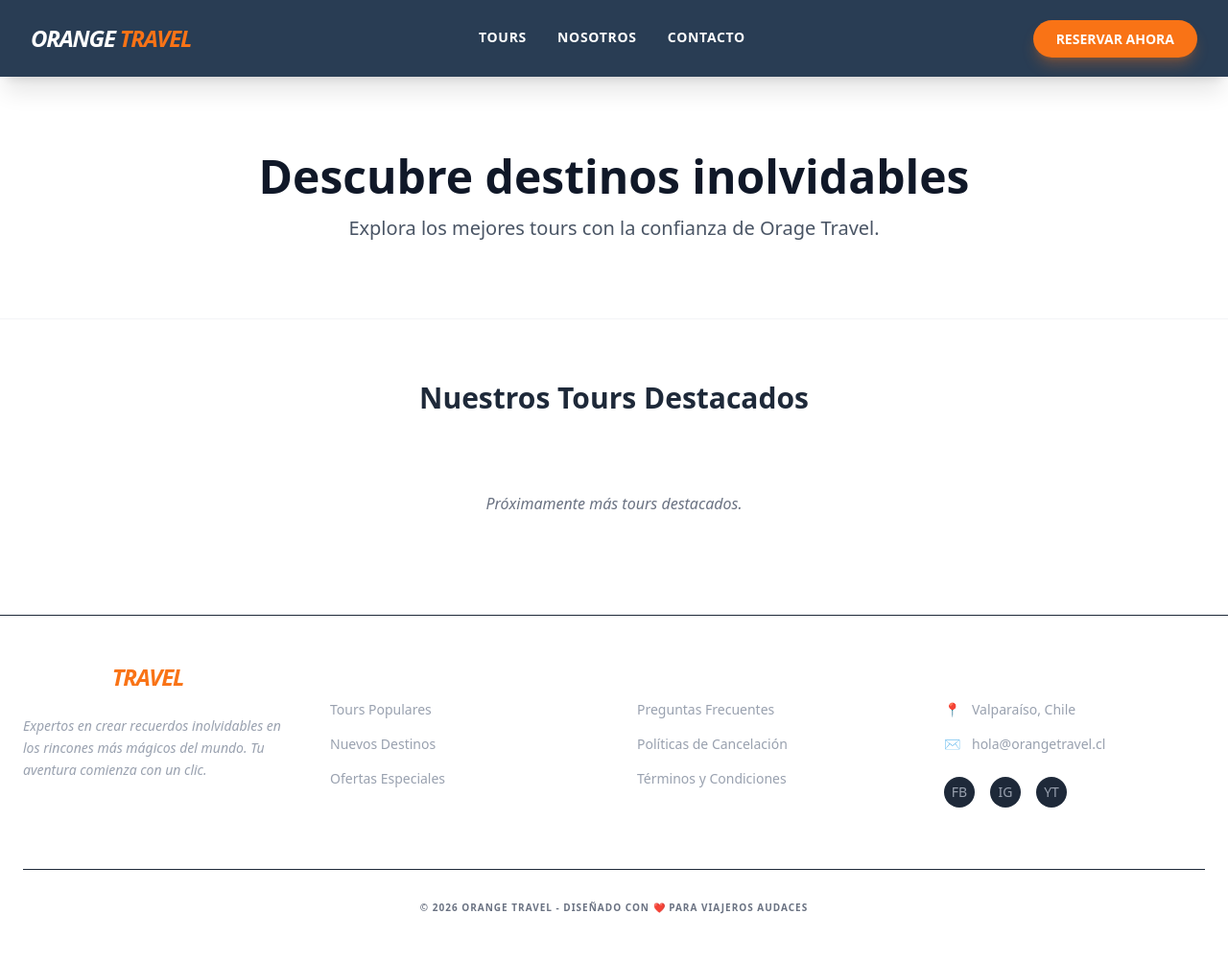
After one commit to Cesar-eav/orangetravel, a Django app: page /tours/ in a window 1280 px wide. The commit adds this page. Shown: the whole page at 96% size. Run offline with Django 5.2, Linux system fonts and the light colour scheme; data that the repository does not hold is empty; style sheets or scripts are compiled from the project's sources; parts of the project's set-up code (start-up, migrations or seed data) failed here and were passed over; some libraries are stand-ins or nearby versions.

Commit message:
Add: path tours

```diff
--- a/config/urls.py
+++ b/config/urls.py
@@ -30,7 +30,7 @@ urlpatterns = [
 
     # APPLICACIONES
     path('', include('home.urls')),
-    #path('tours/', include('tours.urls')),
+    path('tours/', include('tours.urls')),
 
 
 
--- a/templates/includes/_navbar.html
+++ b/templates/includes/_navbar.html
@@ -9,7 +9,7 @@
                 </a>
 
                 <div class="hidden md:flex items-center space-x-8 font-semibold text-sm uppercase tracking-wider">
-                    <a href="#" class="hover:text-orange-500 transition-colors py-2 border-b-2 border-transparent hover:border-orange-500">Tours</a>
+                    <a href="{% url 'tours_home' %}" class="hover:text-orange-500 transition-colors py-2 border-b-2 border-transparent hover:border-orange-500">Tours</a>
                     <a href="#" class="hover:text-orange-500 transition-colors py-2 border-b-2 border-transparent hover:border-orange-500">Nosotros</a>
                     <a href="#" class="hover:text-orange-500 transition-colors py-2 border-b-2 border-transparent hover:border-orange-500">Contacto</a>
                 </div>
--- /dev/null
+++ b/tours/templates/tours/tours_home.html
@@ -0,0 +1,42 @@
+{% extends 'base.html' %}
+
+{% block content %}
+<section class="bg-white py-20 border-b border-gray-100">
+    <div class="container mx-auto px-4 text-center">
+        <h1 class="text-5xl font-black text-gray-900 mb-4">Descubre destinos inolvidables</h1>
+        <p class="text-xl text-gray-600 max-w-2xl mx-auto">Explora los mejores tours con la confianza de Orage Travel.</p>
+    </div>
+</section>
+
+<section class="container mx-auto px-4 py-16">
+    <h2 class="text-3xl font-bold text-gray-800 mb-10 text-center">Nuestros Tours Destacados</h2>
+
+    <div class="grid grid-cols-1 md:grid-cols-2 lg:grid-cols-3 gap-8">
+        {% for tour in tours %}
+        <div class="relative w-full h-100 rounded-2xl overflow-hidden group shadow-lg">
+
+            <img src="{{ tour.imagen_principal.url }}"
+                class="absolute inset-0 w-full h-full object-cover group-hover:scale-110 transition-transform duration-700">
+
+            <div class="absolute inset-0 bg-black/40 group-hover:bg-black/20 transition-colors"></div>
+
+            <div class="absolute inset-0 p-6 flex flex-col justify-between text-white">
+                <h3 class="text-2xl font-bold mb-1">{{ tour.nombre }}</h3>
+
+                <div class="flex justify-between items-center">
+                    <span class="text-2xl font-black">${{ tour.precio.valor_adulto }}</span>
+                    <a href="#" class="bg-orange-500 hover:bg-orange-600 px-4 py-2 rounded-lg font-bold transition">
+                        VER TOUR
+                    </a>
+                </div>
+            </div>
+
+        </div>
+        {% empty %}
+        <div class="col-span-full text-center py-10">
+            <p class="text-gray-500 italic">Próximamente más tours destacados.</p>
+        </div>
+        {% endfor %}
+    </div>
+</section>
+{% endblock %}
--- a/tours/urls.py
+++ b/tours/urls.py
@@ -0,0 +1,6 @@
+from django.urls import path
+from . import views
+
+urlpatterns = [
+    path('', views.tours_home, name="tours_home" )
+]
--- a/tours/views.py
+++ b/tours/views.py
@@ -3,10 +3,10 @@ from .models import Tour
 
 # Create your views here.
 
-def index(request):
+def tours_home(request):
 
     tours = Tour.objects.all().select_related('precio')
 
-    return render(request, 'home/index.html',{
-        'tours': tours
-    })
+    return render (request, 'tours/tours_home.html', {
+        'tours' : tours
+    } )
```
